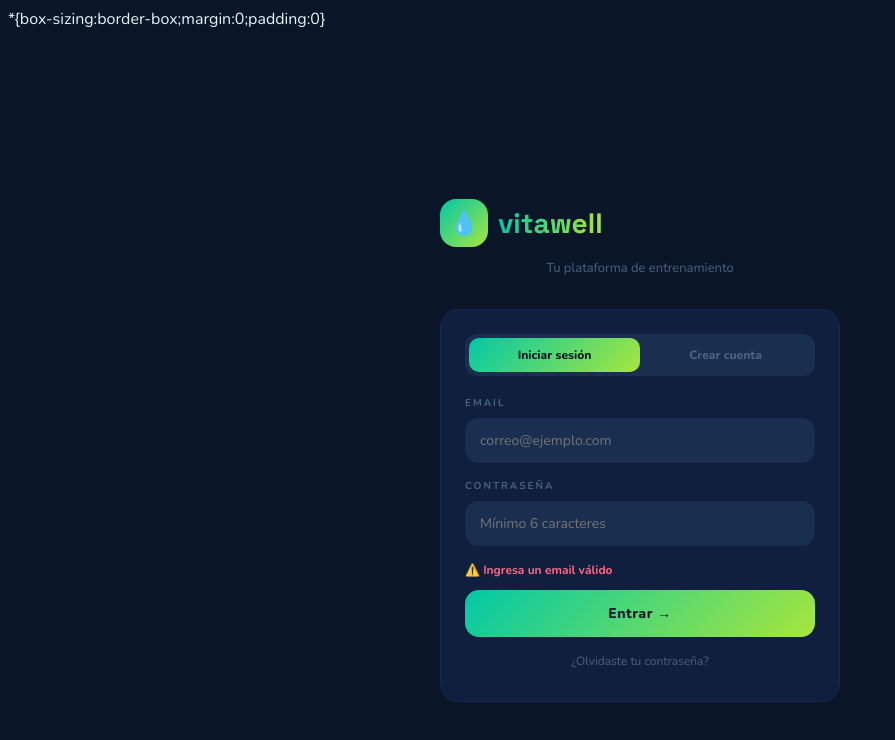
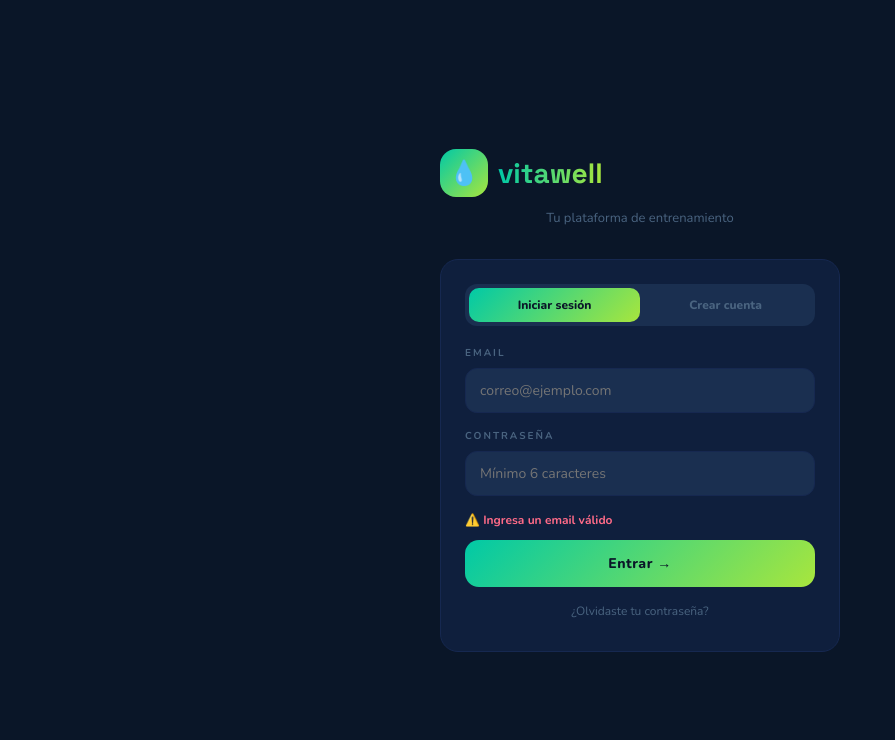
Before and after one commit to vitawell25/vitawell, a plain HTML site: page index.html in a window 1280 px wide. Both pictures are taken after a click on the button "Entrar →". Shown: the whole page, without its empty margins (0-895 px from the left). Drawn offline with nearby package versions, Linux system fonts and the light colour scheme.

Commit message:
Update index.html

```diff
--- a/index.html
+++ b/index.html
@@ -92,8 +92,8 @@
     .wex-chip-col{display:none}
     .wex-chip-lbl{display:none}
     .wex-chip-box{display:none}
+    *{box-sizing:border-box;margin:0;padding:0}
   </style>
-    *{box-sizing:border-box;margin:0;padding:0}
 </head>
 <body>
 <div id="app"></div>
@@ -1500,7 +1500,7 @@ async function submitAuth() {
   var name  = (f.name||'').trim();
 
   // [QA FIX] Robust email validation (replaces simple includes check)
-  if (!email || !(typeof validateEmail === 'function' ? validateEmail(email).valid : /^[^\s@]+@[^\s@]+\.[^\s@]{2,}$/.test(email))) {
+  if (!email || !(typeof validateEmail === 'function' ? validateEmail(email) : /^[^\s@]+@[^\s@]+\.[^\s@]{2,}$/.test(email))) {
     set({error:'Ingresa un email válido'}); return;
   }
   if (pass.length < 6) {
@@ -3923,26 +3923,26 @@ SB.auth.onAuthStateChange(function(event, session) {
      Importa los 4 módulos y los expone en window para acceso global
      ══════════════════════════════════════════════════════════════ -->
 <script type="module">
-  // 📦 Importar módulos
-  import * as SupabaseService from './src/services/supabase.js';
-  import * as ErrorUtils       from './src/utils/errors.js';
-  import * as Validation       from './src/utils/validation.js';
-  import * as Store            from './src/state/store.js';
+  // 📦 Importar módulos utilitarios
+  // (supabase.js NO se importa aquí — el cliente SB ya está inicializado
+  //  en el script global, importarlo de nuevo crearía un segundo cliente en conflicto)
+  import * as ErrorUtils  from './src/utils/errors.js';
+  import * as Validation  from './src/utils/validation.js';
+  import * as Store       from './src/state/store.js';
 
   // 🌐 Exponer en window para compatibilidad con el script global existente
   window.VW = window.VW || {};
-  window.VW.supabase   = SupabaseService;
   window.VW.errors     = ErrorUtils;
   window.VW.validation = Validation;
   window.VW.store      = Store;
 
-  // Exponer validadores directamente
+  // Exponer validadores directamente (retornan boolean, no objetos)
   window.validateEmail    = Validation.validateEmail;
   window.validatePassword = Validation.validatePassword;
   window.validateSession  = Validation.validateSession;
   window.validateProfile  = Validation.validateProfile;
 
-  // Exponer retryAsync del módulo (sobrescribe la versión local si el módulo carga)
+  // retryAsync del módulo (más completo que la versión inline)
   window.retryAsync = ErrorUtils.retryAsync;
 
   console.log('✅ [Vitawell] Módulos ES cargados:', Object.keys(window.VW));
```
